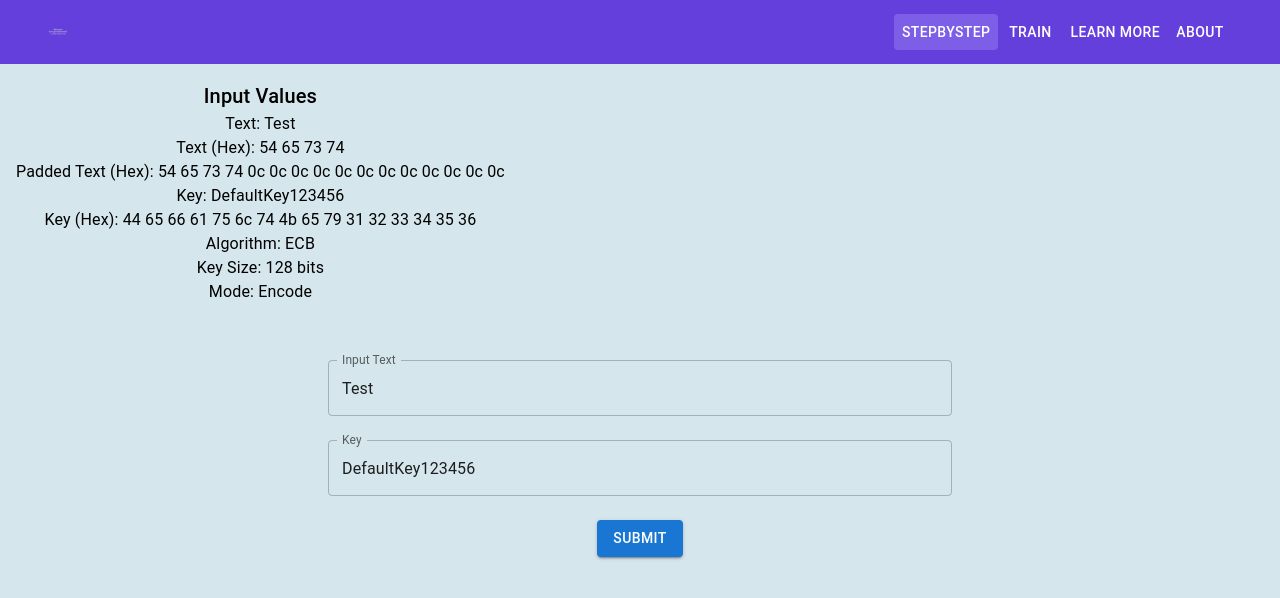
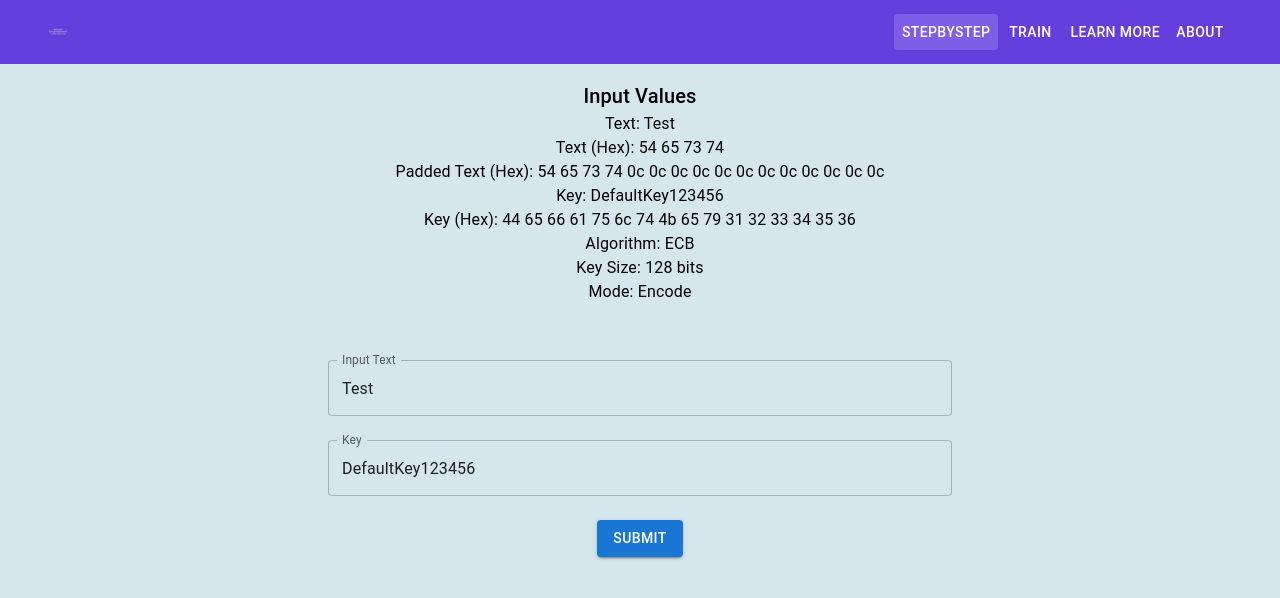
Before and after one commit to Angeliki-Alexop/learn_aes, a React (Vite) app: page /learn_aes/step-by-step in a window 1280 px wide. Shown: the top 598 px of the page. Built offline with nearby package versions, Linux system fonts and the light colour scheme.

Commit message:
make info and matrix container span to full width

```diff
--- a/src/styles/StepByStep.css
+++ b/src/styles/StepByStep.css
@@ -23,6 +23,12 @@
   min-width: 250px;
   max-width: 100%;
   margin-top: 16px;
+  box-sizing: border-box;
+}
+
+.responsive-content > .MuiBox-root {
+  width: 100%;
+  max-width: 100%;
   box-sizing: border-box;
 }
 
```
